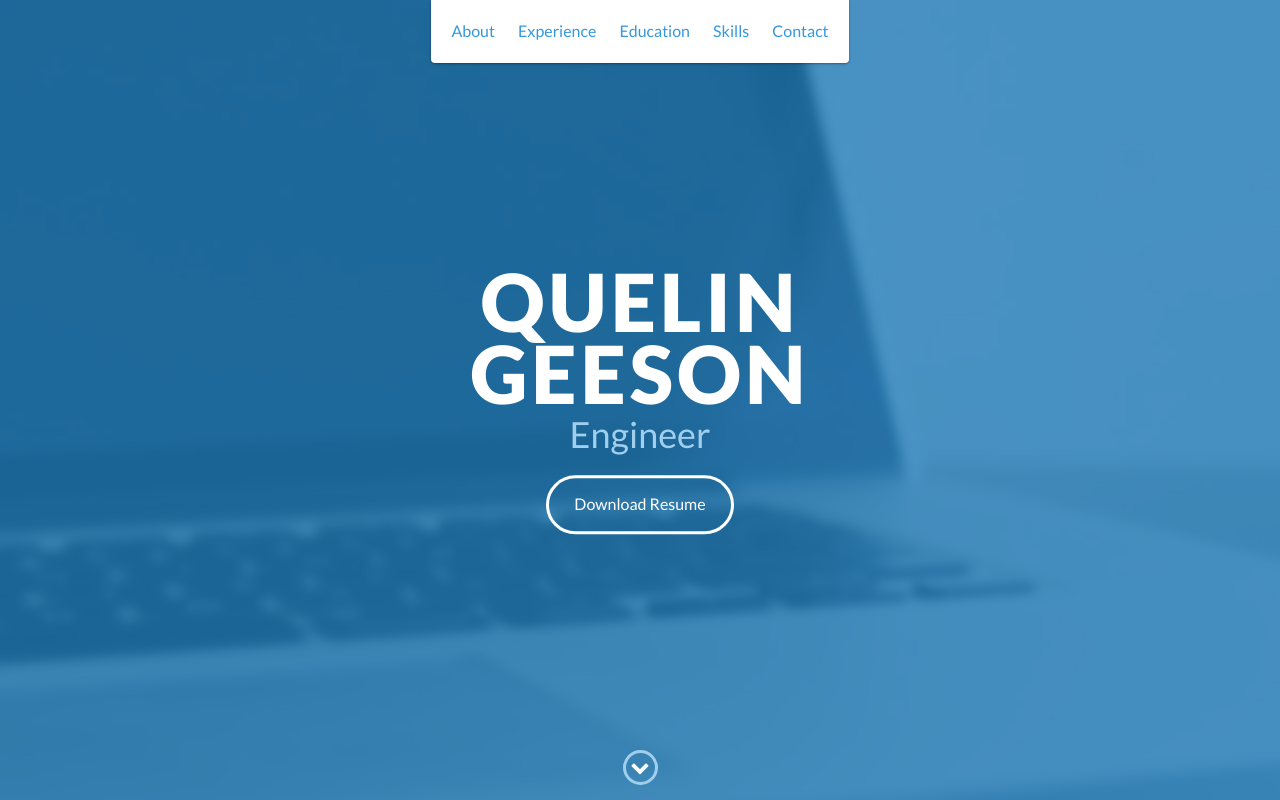
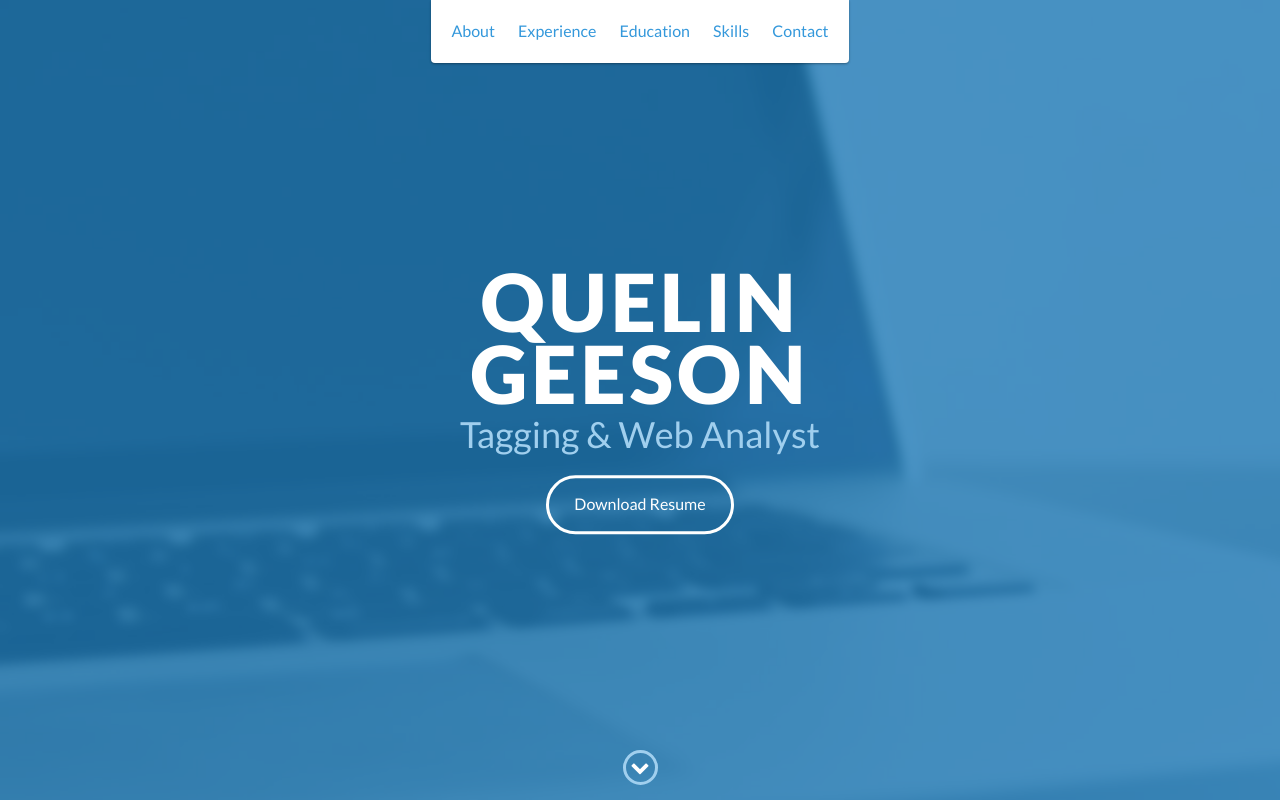
Before and after one commit to quelingeeson/quelingeeson.github.io, a plain HTML site: page index.html in a window 1280 px wide. Shown: the top 800 px of the page. Drawn offline with nearby package versions, Linux system fonts and the light colour scheme.

Commit message:
Update index.html

```diff
--- a/index.html
+++ b/index.html
@@ -60,7 +60,7 @@
     <div id="lead">
       <div id="lead-content">
         <h1>Quelin Geeson</h1>
-        <h2>Engineer</h2>
+        <h2>Tagging & Web Analyst</h2>
         <a href="https://drive.google.com/file/d/1BTw9u-wk5j89oprZ6EsMEz4xp5YLn-Z3/view?usp=sharing" class="btn-rounded-white">Download Resume</a>
       </div>
       <!-- End #lead-content -->
```
